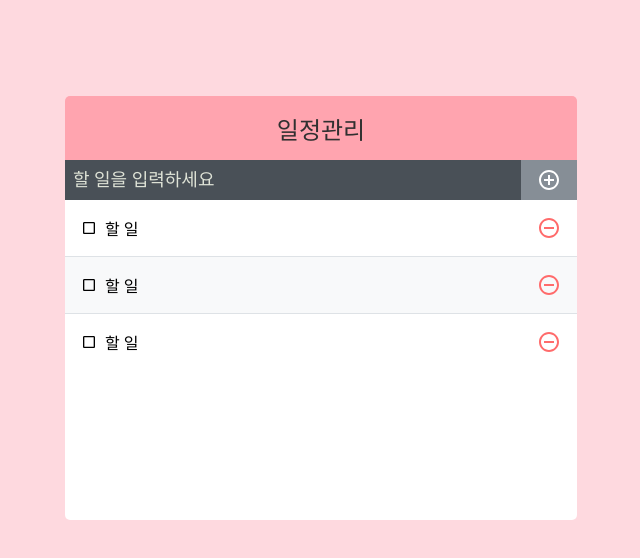
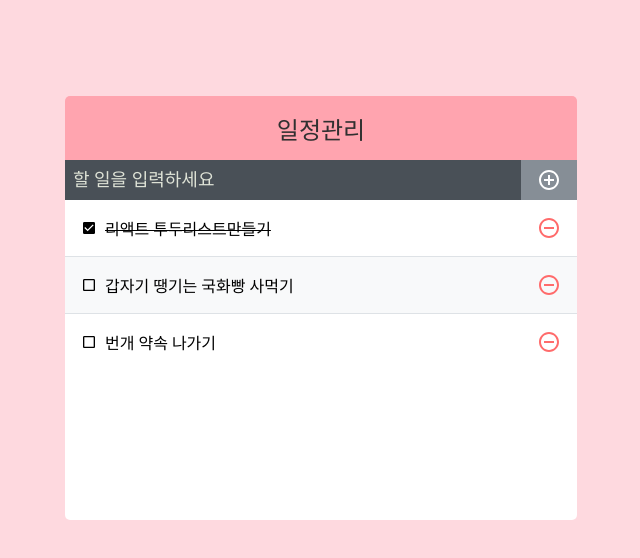
Before and after one commit to SOL-hub/learning-react_Study, a React (Create React App) app in the folder todo-app/: page / in a window 1280 px wide. Shown: the top 558 px of the page, without its empty margins (319-959 px from the left). Built offline with nearby package versions, Linux system fonts and the light colour scheme; a web font is replaced by a local one.

Commit message:
feat : checked 표시에 따라 줄 선 스타일링, map함수 추가 등

```diff
--- a/todo-app/src/App.js
+++ b/todo-app/src/App.js
@@ -1,13 +1,19 @@
+import {useState} from 'react';
 import './App.css';
 import TodoTemplate from './components/TodoTemplate';
 import TodoInsert from './components/TodoInsert';
 import TodoList from './components/TodoList';
 
 function App() {
+  const [todos, setTodos] = useState([
+    {id : 1, text:'리액트 투두리스트만들기', checked:true},
+    {id: 2, text:'갑자기 땡기는 국화빵 사먹기', checked:false},
+    {id: 3, text: '번개 약속 나가기', checked:false}
+  ])
   return (
     <TodoTemplate>
     <TodoInsert/>
-    <TodoList />
+    <TodoList todos={todos} />
     </TodoTemplate>
 
   );
--- a/todo-app/src/components/TodoList.js
+++ b/todo-app/src/components/TodoList.js
@@ -1,12 +1,14 @@
 import TodoListItem from './TodoListItem';
 import './TodoList.css';
 
-const TodoList = () =>{
+const TodoList = ({todos}) =>{
     return (
         <div className="TodoList">
-            <TodoListItem/>
-            <TodoListItem/>
-            <TodoListItem/>
+            {
+                todos.map(todo => (
+                    <TodoListItem todo={todo} key={todo.id} />
+                    ))
+            }
         </div>
     )
 }
--- a/todo-app/src/components/TodoListItem.js
+++ b/todo-app/src/components/TodoListItem.js
@@ -1,18 +1,22 @@
 import {MdCheckBoxOutlineBlank,MdCheckBox, MdRemoveCircleOutline } from 'react-icons/md';
 import './TodoListItem.css';
+import cn from 'classnames';
 
-const TodoListItem = () =>{
+const TodoListItem = ({todo}) =>{
+
+    const {text, checked} = todo;
+
     return (
-        <div className="TodoListItem">
-            <div className="checkbox">
-                <MdCheckBoxOutlineBlank />
-                <div className='text'>할 일</div>
-            </div>
+        <div className='TodoListItem'>
+        <div className={cn('checkbox',{checked})}>
+            {checked ? <MdCheckBox /> : <MdCheckBoxOutlineBlank />}
+            <div className='text'>{text}</div>
+        </div>
             <div className="remove">
                 <MdRemoveCircleOutline />
             </div>
         </div>
-    )
-}
+    );
+};
 
 export default TodoListItem;
```
